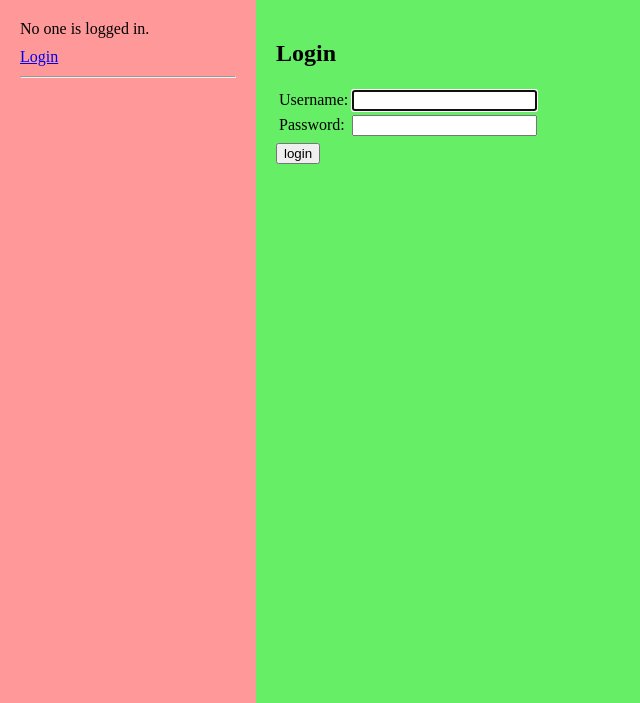
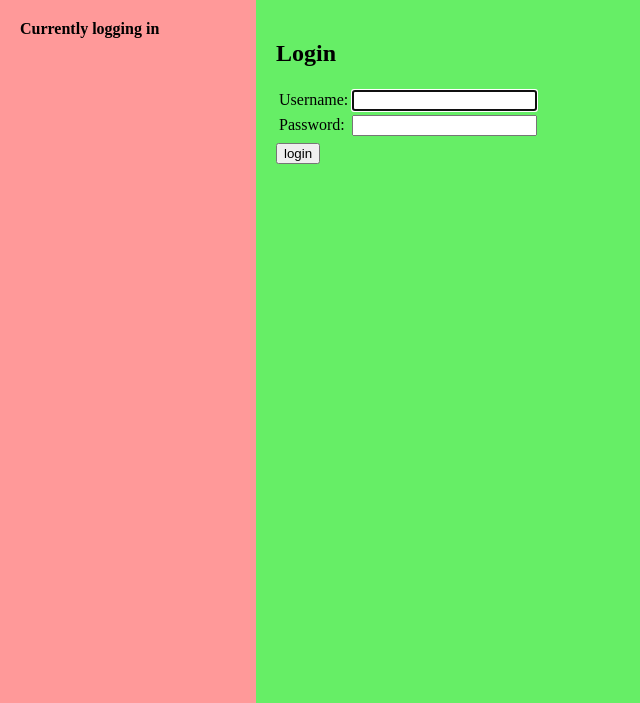
Before and after one commit to tarkxan/ngo-project-donation, a Django app: page /accounts/login/ in a window 1280 px wide. Shown: the part 97-800 px from the top of the page, without its empty margins (0-640 px from the left). Run offline with Django 3.2, Linux system fonts and the light colour scheme.

Commit message:
Removed access to login page while within the login page

```diff
--- a/donation/templates/registration/login.html
+++ b/donation/templates/registration/login.html
@@ -1,4 +1,10 @@
 {% extends "donation/base.html" %}
+
+
+{% block sidebar %}
+<p><strong>Currently logging in</strong></p>
+{% endblock %}
+
 
 {% block content %}
 {% if form.errors %}
```
